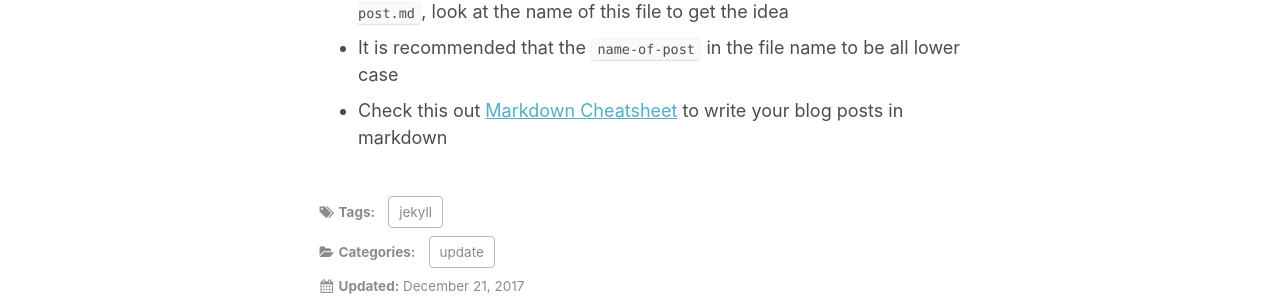
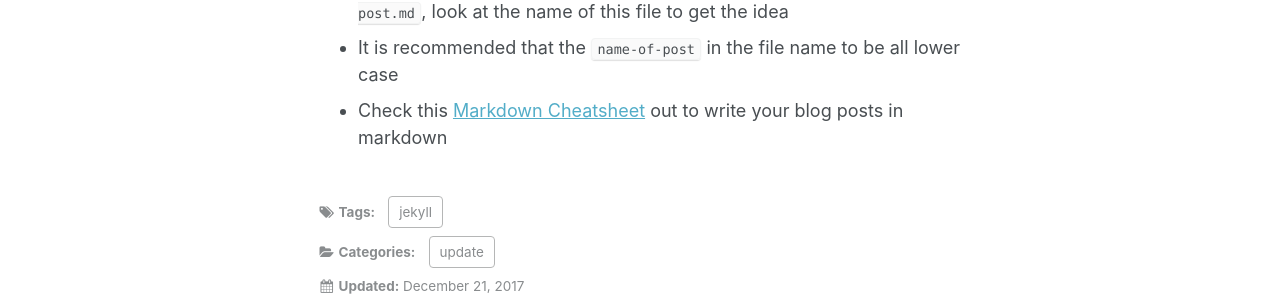
Before and after one commit to limyunkai19/minimal-mistakes-jekyll, a Jekyll site: the page built from _posts/2017-12-21-welcome-to-minimal-mistakes-jekyll.md, in a window 1280 px wide and 900 px high. Shown: the part 413-709 px from the top of the window. Built offline with Jekyll 4.4.1, drawn with Linux system fonts in a browser that asks for light colours.

Commit message:
Fix typo

```diff
--- a/_posts/2017-12-21-welcome-to-minimal-mistakes-jekyll.md
+++ b/_posts/2017-12-21-welcome-to-minimal-mistakes-jekyll.md
@@ -12,4 +12,4 @@ Welcome to the first blog posts of Minimal Mistakes Jekyll. You may edit the tit
 - Categories and tags are optionals
 - All posts should follow the naming convention `YYYY-MM-DD-name-of-post.md`, look at the name of this file to get the idea
 - It is recommended that the `name-of-post` in the file name to be all lower case
-- Check this out [Markdown Cheatsheet](https://github.com/adam-p/markdown-here/wiki/Markdown-Cheatsheet) to write your blog posts in markdown
+- Check this [Markdown Cheatsheet](https://github.com/adam-p/markdown-here/wiki/Markdown-Cheatsheet) out to write your blog posts in markdown
```
Also changed, not shown: README.md.
